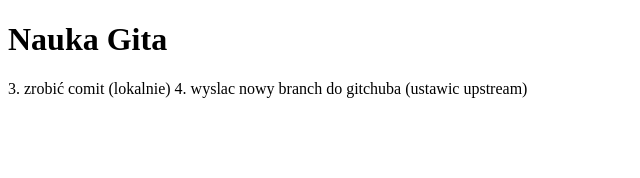
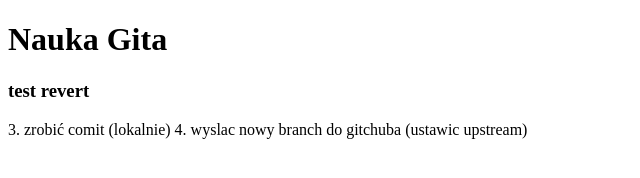
Before and after one commit to Bemol0/projekt, a plain HTML site: page index.html in a window 1280 px wide. Shown: the whole page, without its empty margins (0-640 px from the left). Drawn offline with Linux system fonts and the light colour scheme.

Commit message:
test komendy revert

```diff
--- a/index.html
+++ b/index.html
@@ -7,6 +7,9 @@
 </head>
 <body>
     <h1>Nauka Gita</h1>
+    <section>
+        <h3>test revert</h3>
+    </section>
     <footer>
         3. zrobić comit (lokalnie)
         4. wyslac nowy branch do gitchuba (ustawic upstream)
```
